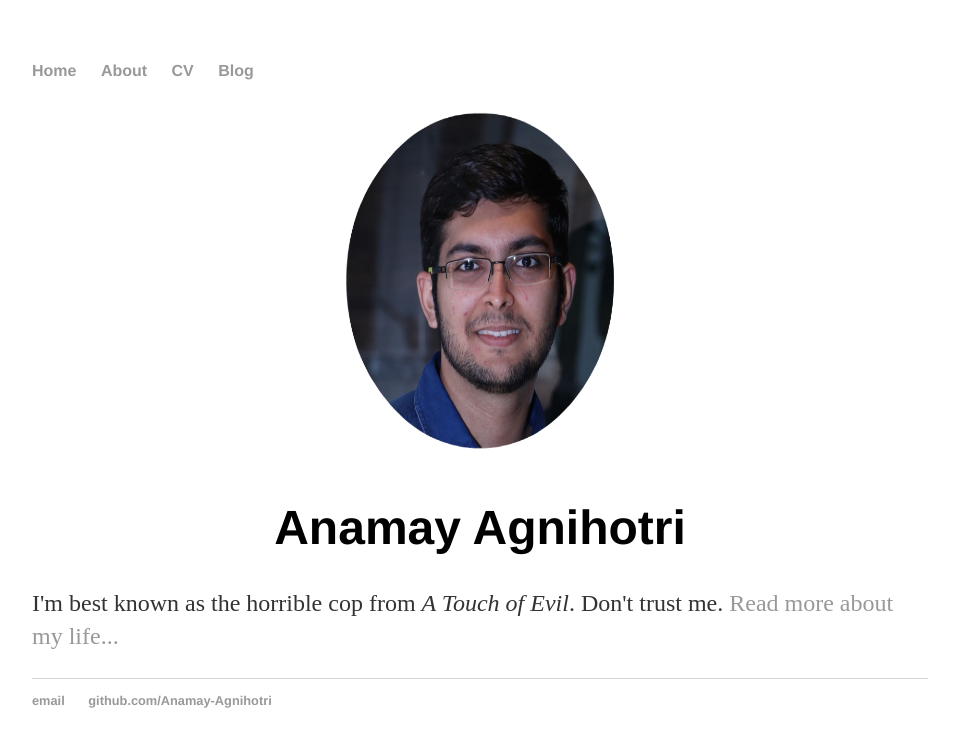
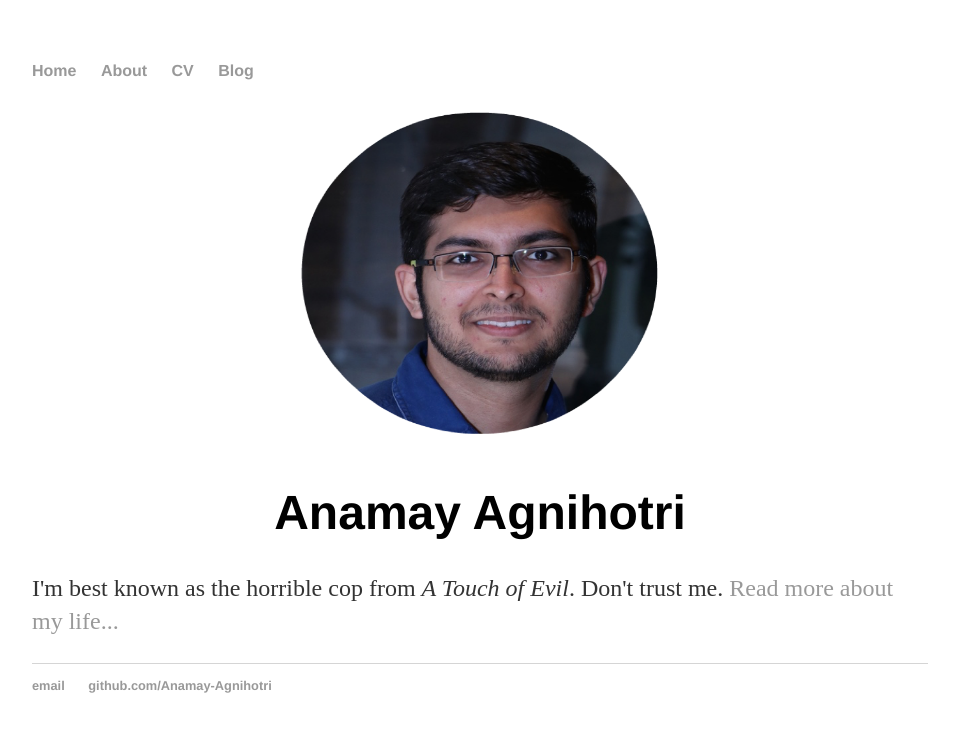
Before and after one commit to Anamay-Agnihotri/Anamay.github.io, a Jekyll site: the page built from index.html, in a window 1280 px wide. Shown: the top 747 px of the page, without its empty margins (160-1119 px from the left). Built offline with Jekyll 4.4.1, drawn with Linux system fonts in a browser that asks for light colours.

Commit message:
Update index.html

```diff
--- a/index.html
+++ b/index.html
@@ -4,7 +4,7 @@
 ---
 <div class="blurb">
 	<center>
-		<img src="Photos/profile.png" height="365" width="271">
+		<img src="Photos/profile.png" height="350" width="360">
 		<h1>Anamay Agnihotri</h1>
 	</center>
 	<p>I'm best known as the horrible cop from <em>A Touch of Evil</em>. Don't trust me. <a href="/about">Read more about my life...</a></p>
```
